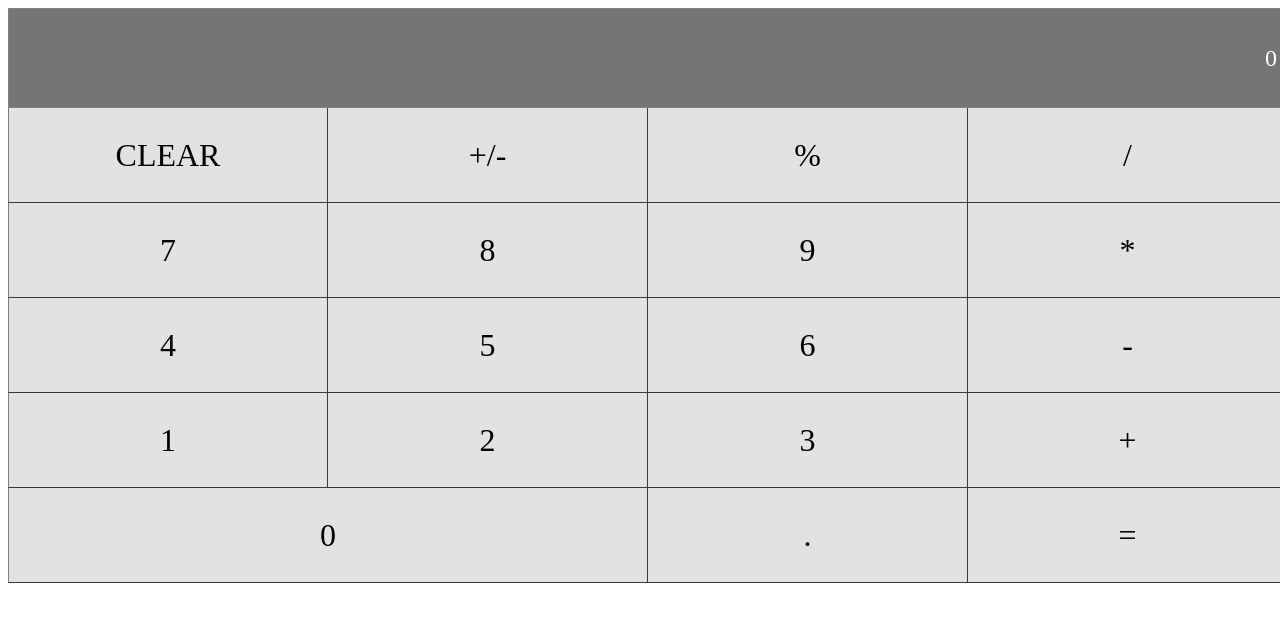
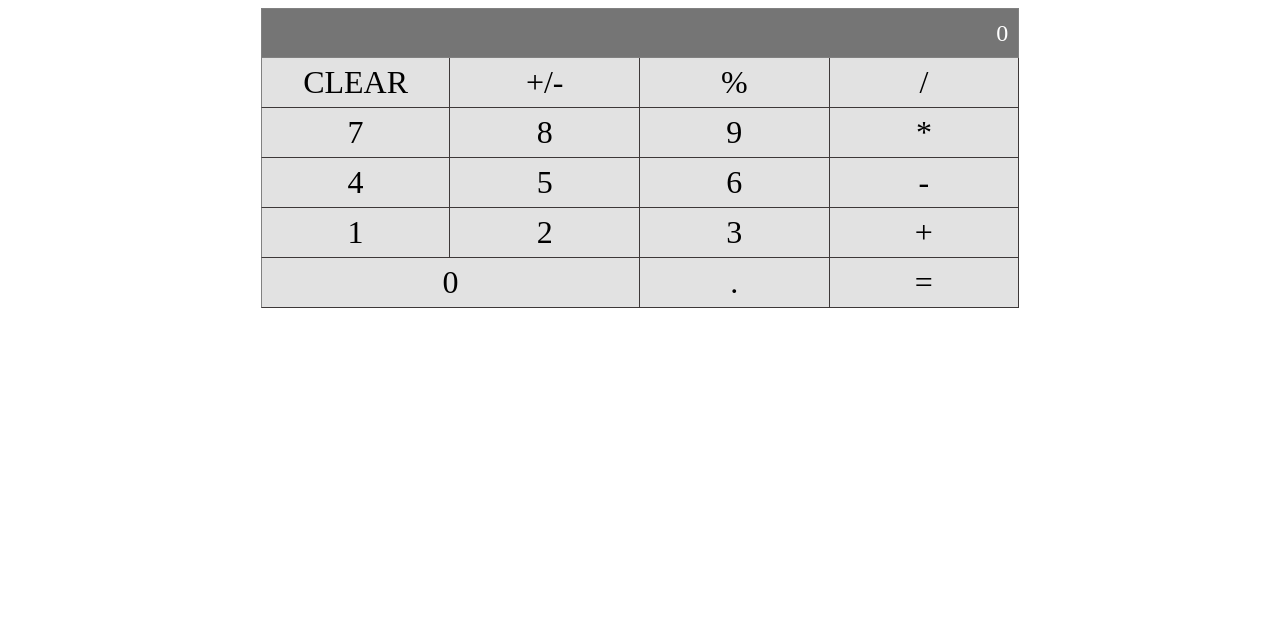
Before and after one commit to zerokilobytes/cccwebtest, a plain HTML site: page index.html in a window 1280 px wide. Drawn offline with Linux system fonts and the light colour scheme.

Commit message:
Update style.css
Centered calculator content

```diff
--- a/style.css
+++ b/style.css
@@ -3,19 +3,17 @@
 }
 
 body {
-
+    min-height: 100vh;
     display: flex;
     justify-content: center;
     align-items: flex-start;
-    width: 100%;
-    height: 100%;
 }
 
 .container {
     display: flex;
     flex-wrap: wrap;
-    width: 100%;
-    height: 100%;
+    flex: 0 1 60%;
+    min-width: 400px;
 }
 
 .buttons,
@@ -26,7 +24,7 @@ body {
 }
 
 .result {
-    min-height: 100px;
+    height: 50px;
     border: 1px solid #818181;
     justify-content: flex-end;
     align-items: center;
@@ -41,7 +39,7 @@ body {
     flex: 0 1 25%;
     justify-content: center;
     align-items: center;
-    height: 50%;
+    height: 50px;
     border: 1px solid rgb(61, 56, 56);
     border-top: none;
     border-left: none;
```
